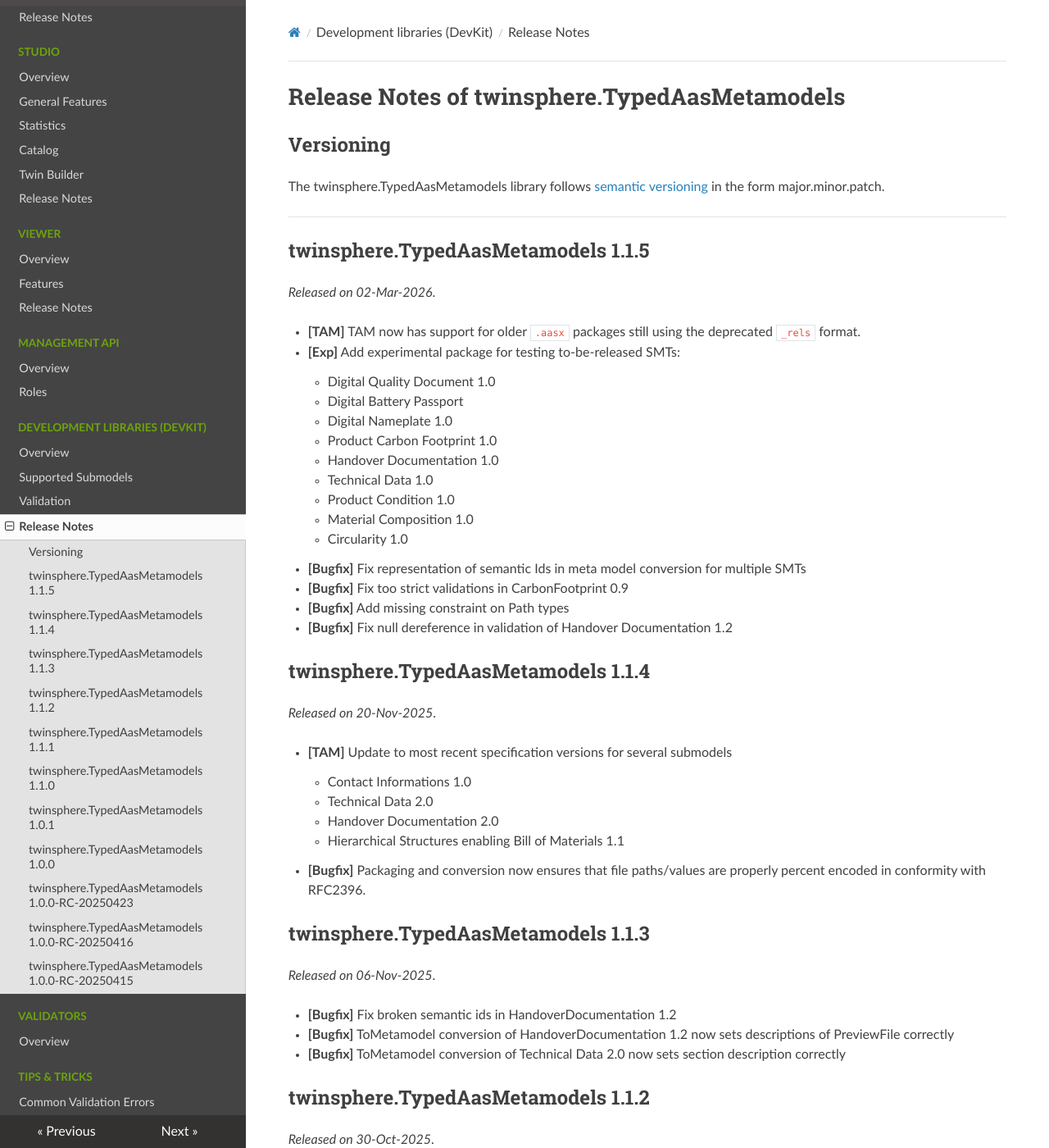
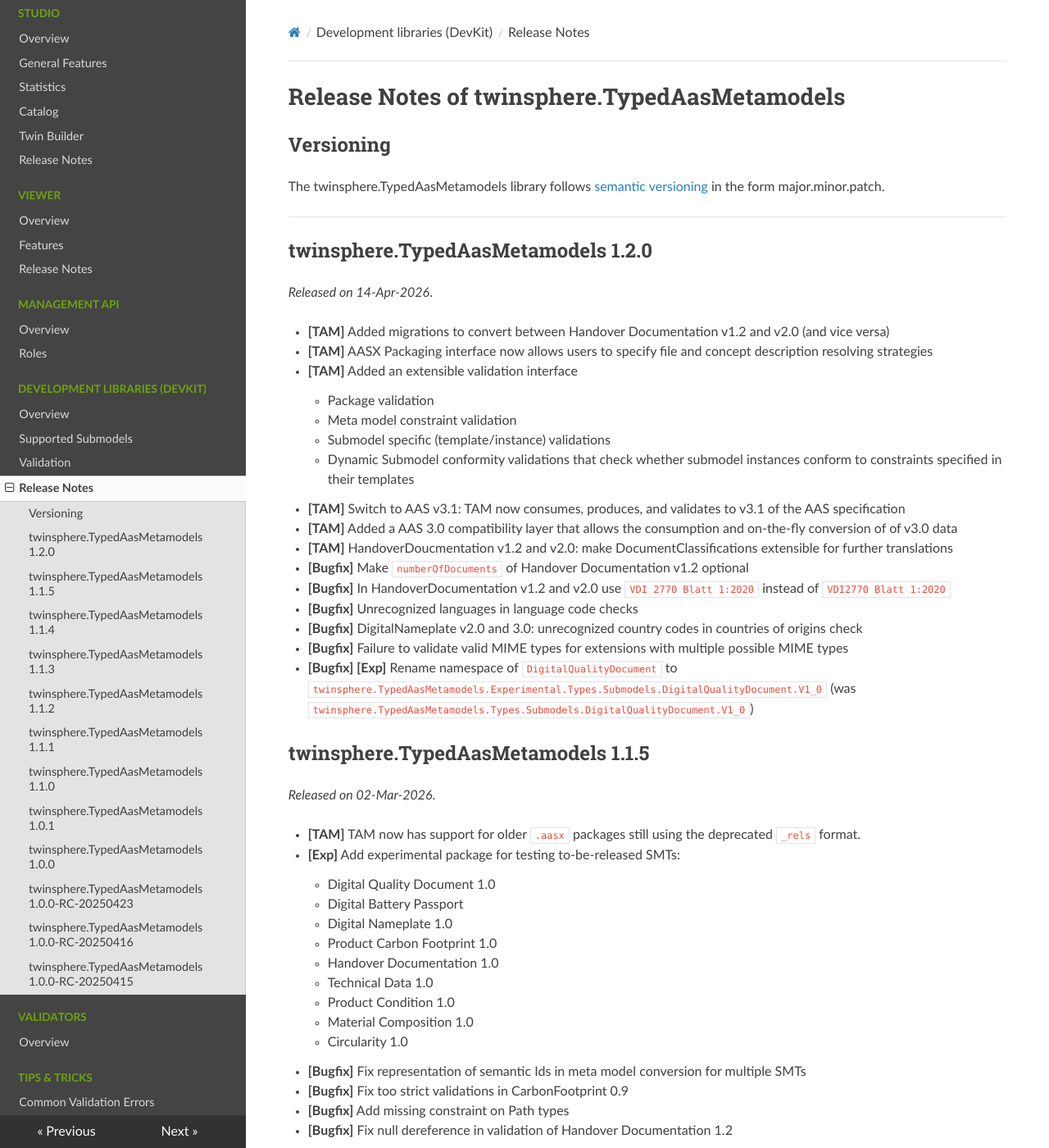
Before and after one commit to twinsphere/twinsphere.github.io, an MkDocs documentation site: the page built from docs/typed-aas-metamodels-release_notes.md, in a window 1280 px wide and 1400 px high. Shown: the whole window at 82% size. Built offline with MkDocs 1.6.1, drawn with Linux system fonts in a browser that asks for light colours; nearby versions of some CDN libraries.

Commit message:
feat(tam): release notes 1.2.0

```diff
--- a/docs/typed-aas-metamodels-release_notes.md
+++ b/docs/typed-aas-metamodels-release_notes.md
@@ -7,6 +7,30 @@ The twinsphere.TypedAasMetamodels library follows [semantic versioning](https://
 ---
 
 <!--markdownlint-disable no-emphasis-as-heading -->
+
+## twinsphere.TypedAasMetamodels 1.2.0
+
+*Released on 14-Apr-2026*.
+
+- **[TAM]** Added migrations to convert between Handover Documentation v1.2 and v2.0 (and vice versa)
+- **[TAM]** AASX Packaging interface now allows users to specify file and concept description resolving strategies
+- **[TAM]** Added an extensible validation interface
+    - Package validation
+    - Meta model constraint validation
+    - Submodel specific (template/instance) validations
+    - Dynamic Submodel  conformity validations that check  whether submodel instances conform to  constraints specified in
+      their templates
+- **[TAM]** Switch to AAS v3.1: TAM now consumes, produces, and validates to v3.1 of the AAS specification
+- **[TAM]** Added a AAS 3.0 compatibility layer that allows the consumption and on-the-fly conversion of of v3.0 data
+- **[TAM]** HandoverDoucmentation v1.2 and v2.0: make DocumentClassifications extensible for further translations
+- **[Bugfix]** Make `numberOfDocuments` of Handover Documentation v1.2 optional
+- **[Bugfix]** In HandoverDocumentation v1.2 and v2.0 use `VDI 2770 Blatt 1:2020` instead of `VDI2770 Blatt 1:2020`
+- **[Bugfix]** Unrecognized languages in language code checks
+- **[Bugfix]** DigitalNameplate v2.0 and 3.0: unrecognized country codes in countries of origins check
+- **[Bugfix]** Failure to validate valid MIME types for extensions with multiple possible MIME types
+- **[Bugfix] [Exp]** Rename namespace of `DigitalQualityDocument` to
+  `twinsphere.TypedAasMetamodels.Experimental.Types.Submodels.DigitalQualityDocument.V1_0`
+  (was `twinsphere.TypedAasMetamodels.Types.Submodels.DigitalQualityDocument.V1_0`)
 
 ## twinsphere.TypedAasMetamodels 1.1.5
 
```
